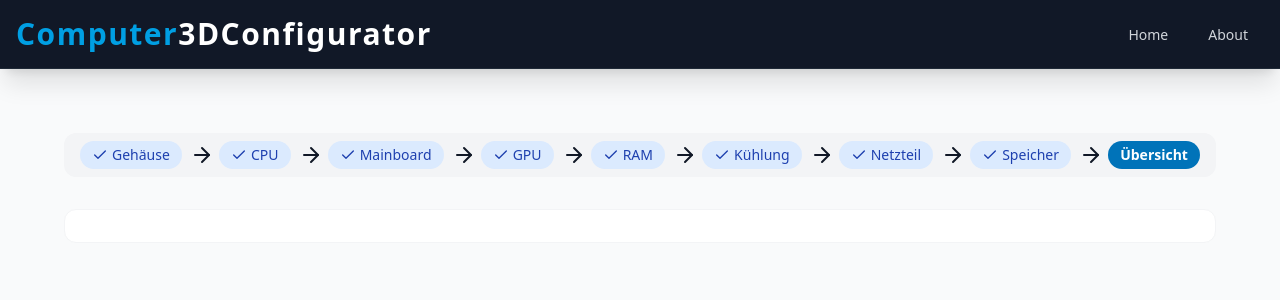
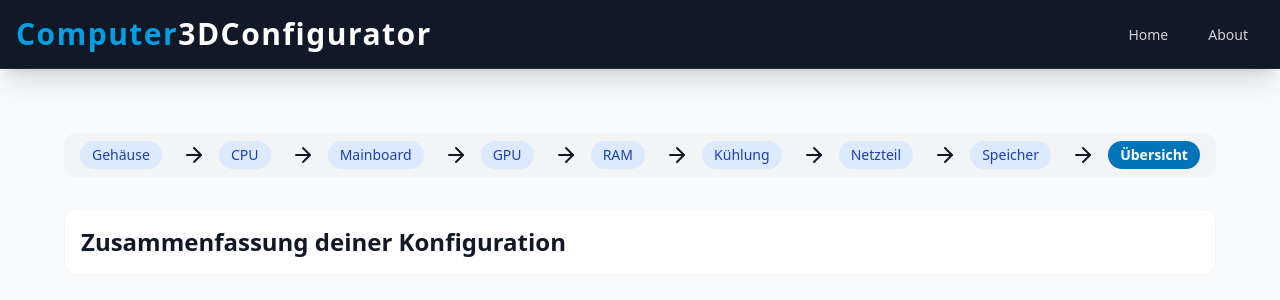
Before and after one commit to 2426-itp-ahitm/computer3d-configurator, a React (Create React App) app in the folder frontend/: page /summary in a window 1280 px wide. Shown: the top 300 px of the page. Built offline with nearby package versions, Linux system fonts and the light colour scheme.

Commit message:
summary page

```diff
--- a/frontend/src/components/Breadcrumbs.js
+++ b/frontend/src/components/Breadcrumbs.js
@@ -34,14 +34,14 @@ export default function Breadcrumbs() {
                                 ${index > currentIndex ? "bg-gray-200 text-gray-600" : ""}
                             `}
                         >
-                            {isCompleted && <Check size={16} />}
+                            {isCompleted}
 
                             <span>{step.label}</span>
                         </Link>
 
                         {/* NEU: Das Trennzeichen wird nur auf großen Bildschirmen angezeigt */}
                         {index < CONFIG_STEPS.length - 1 && (
-                            <ArrowRight className="hidden md:block text-gray-900 ml-2" size={24} />
+                            <ArrowRight className="hidden md:block text-gray-900 ml-5" size={24} />
                         )}
 
                     </div>
--- a/frontend/src/configuration/Summary.js
+++ b/frontend/src/configuration/Summary.js
@@ -8,7 +8,7 @@ export function Summary() {
         { label: "Mainboard", path: "/motherboard-config", ssKey: "selectedComponent_Motherboard" },
         { label: "RAM", path: "/ram-config", ssKey: "selectedComponent_RAM" },
         { label: "Speicher", path: "/storage-config", ssKey: "selectedComponent_SSDHDD" },
-        { label: "GPU", path: "/gpu-config", ssKey: "selectedComponent_GPU" }, // Annahme: GPU-Schlüssel
+        { label: "GPU", path: "/gpu-config", ssKey: "selectedComponent_GPU" },
         { label: "Kühlung", path: "/cooling-config", ssKey: "selectedComponent_Cooler" },
         { label: "Netzteil (PSU)", path: "/psu-config", ssKey: "selectedComponent_PowerSupply" },
         { label: "Gehäuse", path: "/case-config", ssKey: "selectedComponent_Case" },
@@ -27,7 +27,9 @@ export function Summary() {
             <div className="max-w-6xl w-full">
                 <Breadcrumbs />
                 <div className="mb-10 p-4 bg-white rounded-xl flex justify-between items-center border border-gray-100">
-
+                    <div className="flex items-center">
+                        <h1 className="text-2xl font-bold">Zusammenfassung deiner Konfiguration</h1>
+                    </div>
                 </div>
             </div>
         </div>
```
